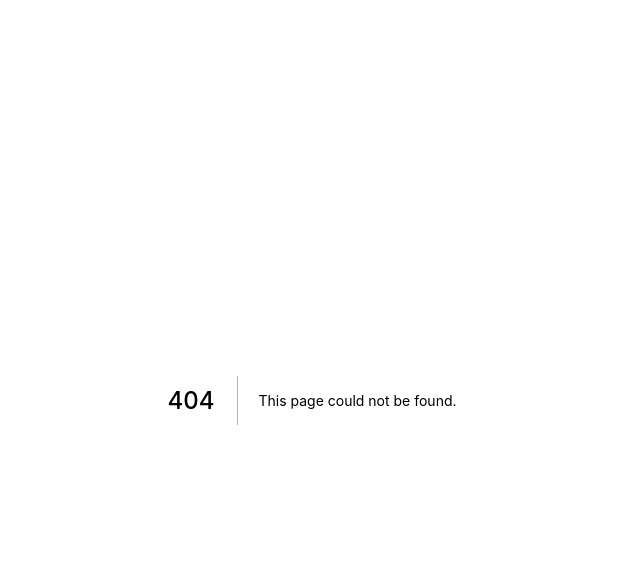
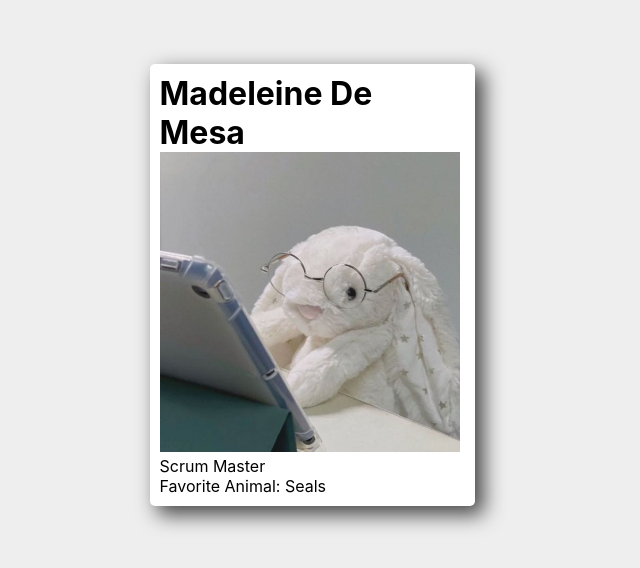
Before and after one commit to nnfp/CryptoWatch, a Next.js app in the folder applications/crypto-tracker/: page /madeleine in a window 1280 px wide. Before the commit this address had no page. Shown: the top 568 px of the page, without its empty margins (328-968 px from the left). Built offline with nearby package versions, Linux system fonts and the light colour scheme.

Commit message:
add Madeleine Page (#3)

```diff
--- a/applications/crypto-tracker/components/AboutPage/index.js
+++ b/applications/crypto-tracker/components/AboutPage/index.js
@@ -23,7 +23,7 @@ const AboutPage = () => {
             </a>
           </Link>
 
-          <Link href="/">
+          <Link href="/madeleine">
             <a className={styles.card}>
               <h2>Madeleine De Mesa</h2>
               <p>Scrum Master</p>
--- /dev/null
+++ b/applications/crypto-tracker/pages/madeleine.js
@@ -0,0 +1,16 @@
+import Head from "next/head";
+import IndividualPage from "../components/IndividualPage";
+import pic from "../assets/bunny.jpg"
+export default function TestPage() {
+  return (
+    <div>
+      <Head>
+        <title>Madeleine De Mesa</title>
+        <meta name="description" content="Generated by create next app" />
+        <link rel="icon" href="/favicon.ico" />
+      </Head>
+      <IndividualPage name="Madeleine De Mesa" role="Scrum Master"
+      animal="Seals" picture={pic}/>
+    </div>
+  );
+}
```
Also changed, not shown: applications/crypto-tracker/assets/bunny.jpg (added).
